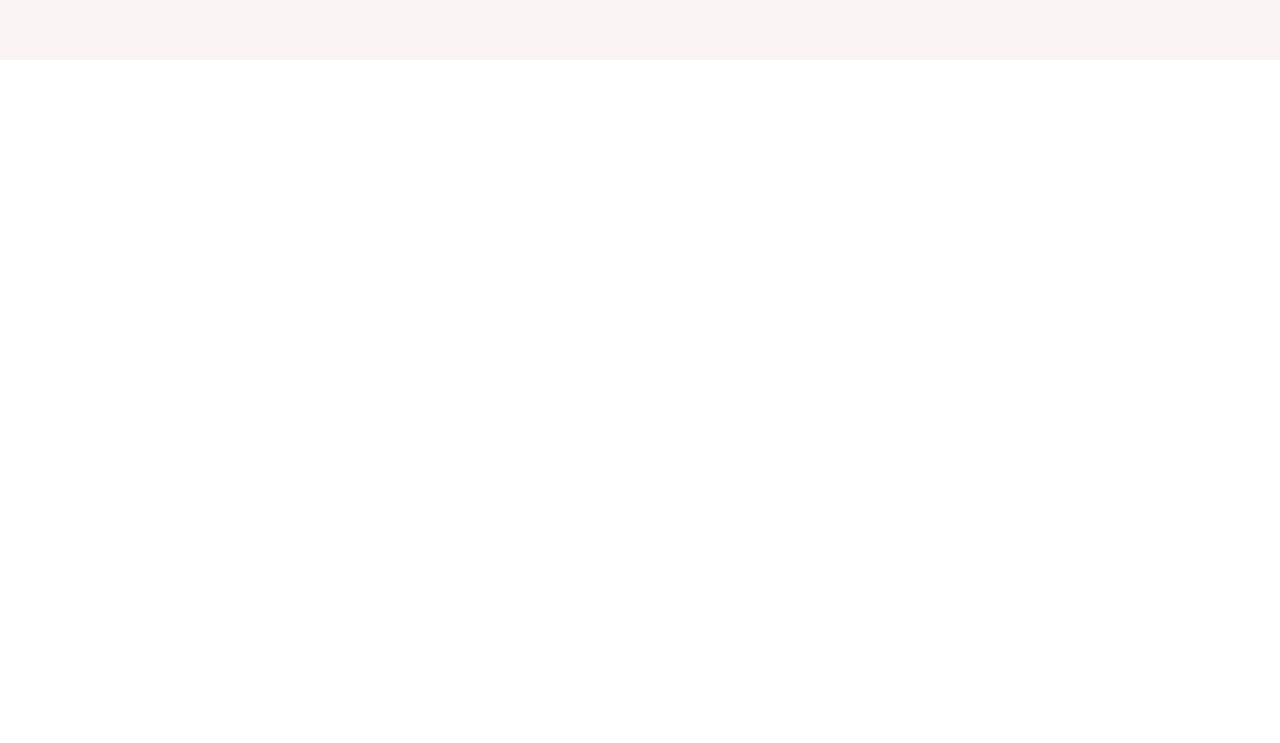
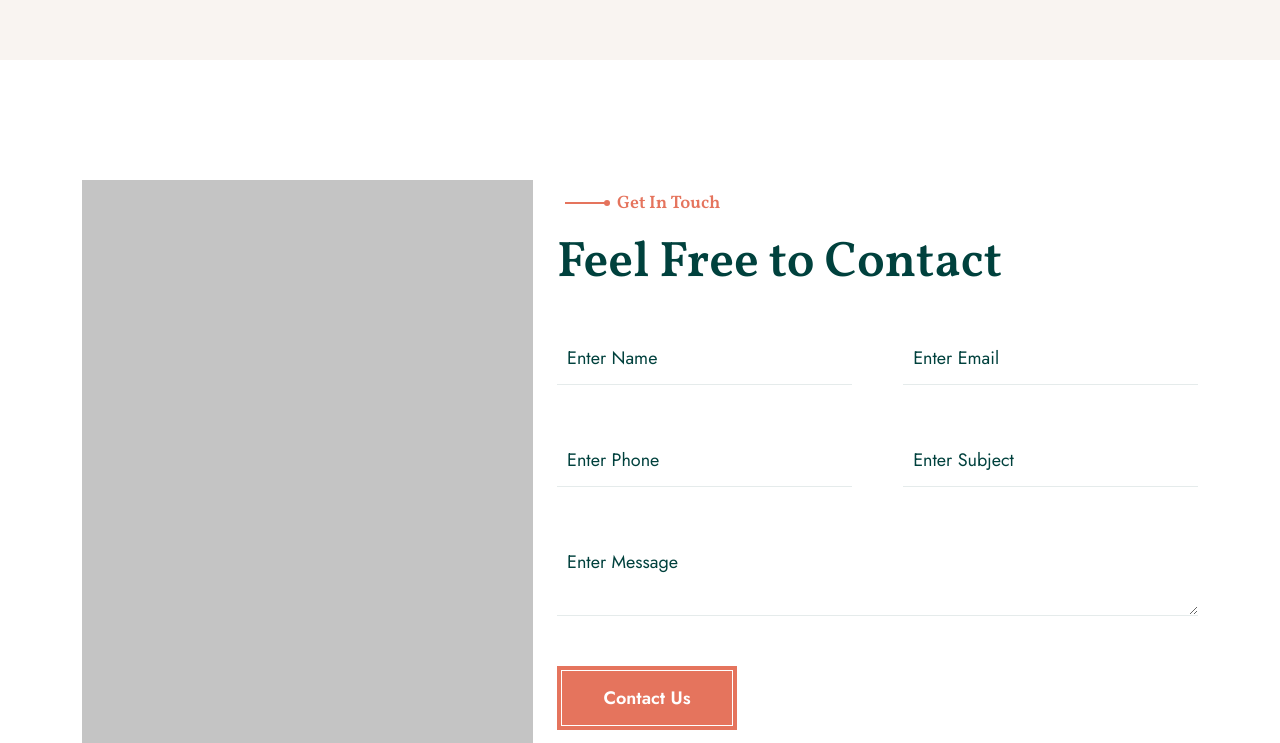
Before and after one commit to sajibkhandev/Safwan_2404, a plain HTML site: page index.html in a window 1280 px wide. Shown: the part 5091-5834 px from the top of the page. Before the commit the page ends 5271 px from the top, so only its background shows below. Drawn offline with Linux system fonts and the light colour scheme.

Commit message:
contact done

```diff
--- a/css/style.css
+++ b/css/style.css
@@ -433,3 +433,42 @@ position: relative;
 /* =============
 testmoinal end
 ================ */
+/* =============
+contact start
+================ */
+
+.contact img{
+  width: 100%;
+}
+.contact .input_box{
+  display: flex;
+  flex-wrap: wrap;
+  justify-content: space-between;
+  row-gap: 50px;
+  padding-bottom: 50px;
+
+}
+.contact .input{
+  width: 46%;
+  padding: 12px 10px;
+  border: 0px;
+  border-bottom: 1px solid rgba(0, 65, 61,0.1);
+  outline: 0;
+  font-size: 18px;
+  font-weight: 400;
+  color: #000000;
+  font-family: "Jost", sans-serif;
+}
+.contact .input::placeholder{
+  font-size: 18px;
+  font-weight: 400;
+  color: #00413D;
+  font-family: "Jost", sans-serif;
+
+}
+.contact .input5{
+  width: 100%;
+}
+/* =============
+contact end
+================ */
--- a/index.html
+++ b/index.html
@@ -395,6 +395,39 @@
     <!-- ===========================
     testimonial part end
      ============================= -->
+    <!-- ===========================
+     contact part start
+     ============================= -->
+
+     <section class="contact">
+      <div class="container">
+        <div class="row align-items-center">
+          <div class="col-lg-5">
+            <img src="./images/contactImage.png" alt="">
+          </div>
+          <div class="col-lg-7">
+            <div class="title title2">
+              <h4>Get In Touch</h4>
+              <h2>Feel Free to Contact</h2>
+            </div>
+
+            <div class="input_box">
+              <input placeholder="Enter Name" class="input" type="text">
+              <input placeholder="Enter Email" class="input" type="text">
+              <input placeholder="Enter Phone" class="input" type="text">
+              <input placeholder="Enter Subject" class="input" type="text">
+              <textarea placeholder="Enter Message" class="input input5" type="text"></textarea>
+            </div>
+            <div class="commonBtn">
+              <a href="">Contact Us</a>
+            </div>
+          </div>
+        </div>
+      </div>
+     </section>
+    <!-- ===========================
+     contact part end
+     ============================= -->
 
     <script src="js/bootstrap.bundle.min.js"></script>
   </body>
```
Also changed, not shown: images/contactImage.png (added).
